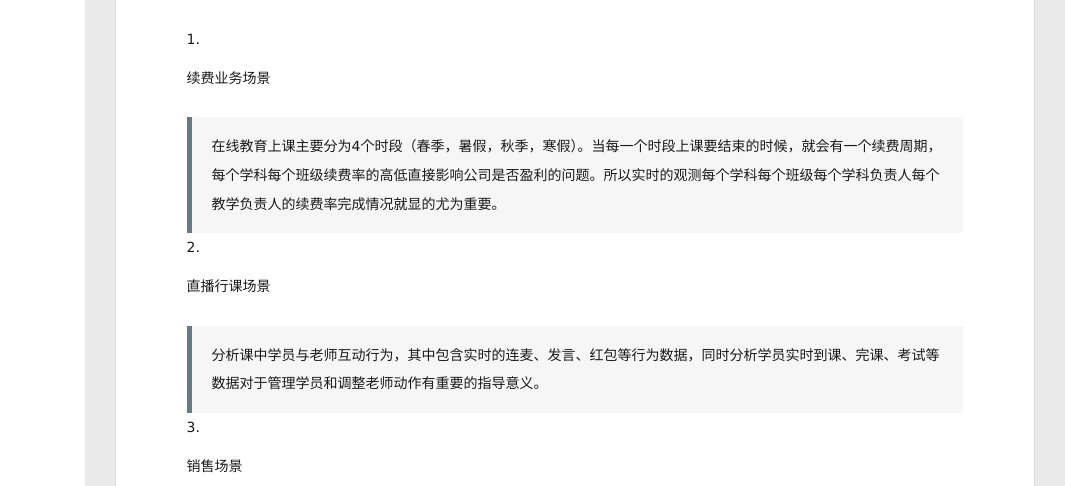
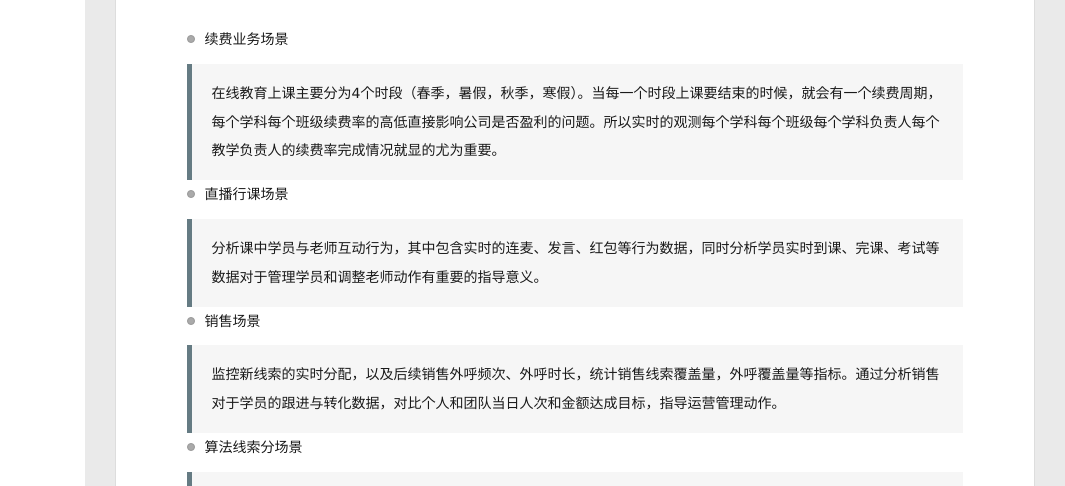
Before and after one commit to xiangtao/xiangtao.github.io, a plain HTML site: page index.html in a window 1280 px wide. Shown: the part 314-800 px from the top of the page, 215-1280 px from the left. Drawn offline with Linux system fonts and the light colour scheme.

Commit message:
Site updated: 2021-08-22 13:15:28

```diff
--- a/index.html
+++ b/index.html
@@ -200,29 +200,24 @@
     <div class="article-entry" itemprop="articleBody">
 
         <h3 id="背景介绍"><a href="#背景介绍" class="headerlink" title="背景介绍"></a>背景介绍</h3><p>在传统数据仓库方面，通常以T+1离线批量计算为主，按照数仓建模方式，把要处理的业务按照主题域划分，构建各种数据模型，来满足公司经营分析，财务分析等各种公司管理层的数据需求。<br>然而，随着在线教育快速发展市场竞争非常激烈，T+1的方式在某些需求上很难对业务产生实际的价值，很可能因为数据延迟导致业务动作滞后，管理要求跟进不及时，最终导致客户流失，影响公司业务发展。<br>目前我们遇到的主要痛点如下</p>
-<ol>
-<li><p>续费业务场景</p>
-<blockquote>
+<ul>
+<li>续费业务场景  <blockquote>
 <p>在线教育上课主要分为4个时段（春季，暑假，秋季，寒假）。当每一个时段上课要结束的时候，就会有一个续费周期，每个学科每个班级续费率的高低直接影响公司是否盈利的问题。所以实时的观测每个学科每个班级每个学科负责人每个教学负责人的续费率完成情况就显的尤为重要。</p>
 </blockquote>
 </li>
-<li><p>直播行课场景  </p>
-<blockquote>
+<li>直播行课场景  <blockquote>
 <p>分析课中学员与老师互动行为，其中包含实时的连麦、发言、红包等行为数据，同时分析学员实时到课、完课、考试等数据对于管理学员和调整老师动作有重要的指导意义。</p>
 </blockquote>
 </li>
-<li><p>销售场景  </p>
-<blockquote>
+<li>销售场景  <blockquote>
 <p>监控新线索的实时分配，以及后续销售外呼频次、外呼时长，统计销售线索覆盖量，外呼覆盖量等指标。通过分析销售对于学员的跟进与转化数据，对比个人和团队当日人次和金额达成目标，指导运营管理动作。</p>
 </blockquote>
 </li>
-<li><p>算法线索分场景  </p>
-<blockquote>
+<li>算法线索分场景  <blockquote>
 <p>每当进行广告投放的时候，针对每一个销售线索给出一个评分值，来评估这个线索可能转化的高低，利于销售人员更好的跟进，提高转化率。</p>
 </blockquote>
-<h3 id="实时数仓技术架构"><a href="#实时数仓技术架构" class="headerlink" title="实时数仓技术架构"></a>实时数仓技术架构</h3><h4 id="实时数仓选型"><a href="#实时数仓选型" class="headerlink" title="实时数仓选型"></a>实时数仓选型</h4><p>在2020年以前公司实时数据部分，主要由小时级和分钟级的支持。小时级部分使用基于hive/spark的小时级任务方案，分钟级使用spark-streaming方案。</p>
-</li>
-</ol>
+<h3 id="实时数仓技术架构"><a href="#实时数仓技术架构" class="headerlink" title="实时数仓技术架构"></a>实时数仓技术架构</h3><h4 id="实时数仓选型"><a href="#实时数仓选型" class="headerlink" title="实时数仓选型"></a>实时数仓选型</h4>在2020年以前公司实时数据部分，主要由小时级和分钟级的支持。小时级部分使用基于hive/spark的小时级任务方案，分钟级使用spark-streaming方案。</li>
+</ul>
 <ul>
 <li>基于hive/spark小时级方案虽然能满足快速响应业务需求和变化的特点，但延迟性还是很高，并且大量的小时任务对集群计算资源有很大压力，很有可能导致这一批小时任务根本跑不完。 </li>
 <li>分钟级spark-streaming方案，能够满足数据时效性需求，但采用纯代码方式来开发，无法满足快速变化的数据需求  </li>
```
Also changed, not shown: 2021/08/19/base-doris-olap-realtime-dw-in-xdf/index.html (+8 -13 lines).
